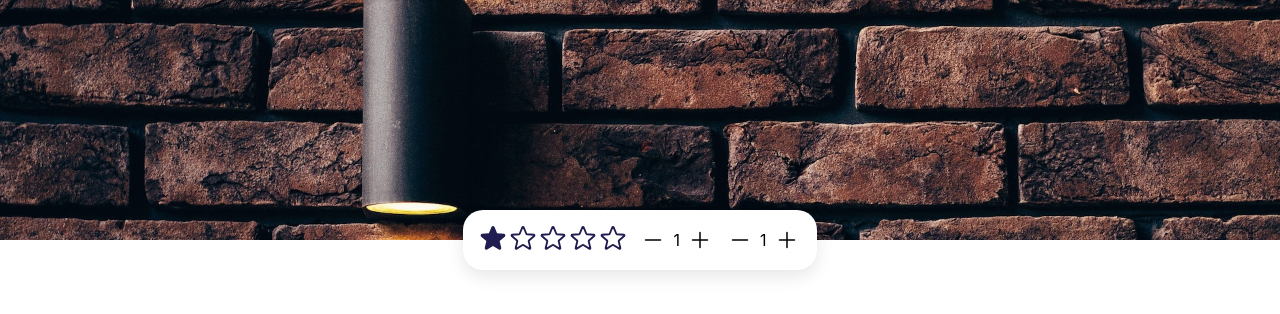
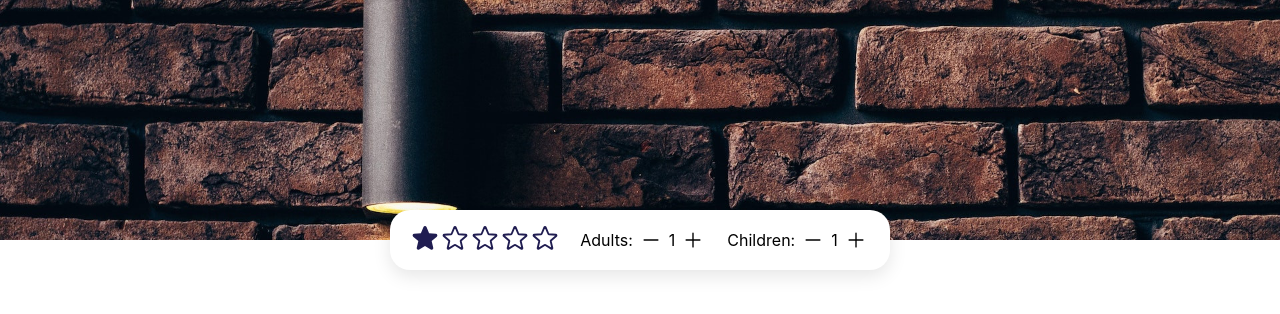
Before and after one commit to sibite/hotel-search, a React (Create React App) app: page / in a window 1280 px wide. Shown: the top 314 px of the page. Built offline with nearby package versions, Linux system fonts and the light colour scheme.

Commit message:
Add Picker labels

```diff
--- a/src/components/HotelFinder/FilterBar/FilterBar.module.scss
+++ b/src/components/HotelFinder/FilterBar/FilterBar.module.scss
@@ -11,6 +11,15 @@
   padding: 5px 10px;
 
   & > * {
-    margin: 5px;
+    margin: 10px;
   }
 }
+
+.control {
+  display: flex;
+  align-items: center;
+
+  & > span {
+    margin-right: 4px;
+  }
+}
--- a/src/components/HotelFinder/FilterBar/FilterBar.tsx
+++ b/src/components/HotelFinder/FilterBar/FilterBar.tsx
@@ -7,10 +7,12 @@ interface Props {}
 const FilterBar: React.FC<Props> = () => (
   <div className={style['filter-bar']}>
     <RatingPicker max={5} />
-    <div>
+    <div className={style.control}>
+      <span>Adults:</span>
       <IntegerPicker min={0} max={10} initial={1} />
     </div>
-    <div>
+    <div className={style.control}>
+      <span>Children:</span>
       <IntegerPicker min={0} max={10} initial={1} />
     </div>
   </div>
--- a/src/components/IntegerPicker/IntegerPicker.module.scss
+++ b/src/components/IntegerPicker/IntegerPicker.module.scss
@@ -6,6 +6,6 @@
 
 .value {
   // font-weight: bold;
-  padding-inline: 5px;
+  padding-inline: 4px;
   pointer-events: none;
 }
--- a/src/components/IntegerPicker/IntegerPicker.tsx
+++ b/src/components/IntegerPicker/IntegerPicker.tsx
@@ -33,7 +33,7 @@ const IntegerPicker: React.FC<Props> = ({ min, max, initial, onPick }) => {
         }}
         disabled={value <= min}
       >
-        <Icon icon={MinusIcon} size={24} />
+        <Icon icon={MinusIcon} size={22} />
       </IconButton>
       <span className={style.value}>{value}</span>
       <IconButton
@@ -42,7 +42,7 @@ const IntegerPicker: React.FC<Props> = ({ min, max, initial, onPick }) => {
         }}
         disabled={value >= max}
       >
-        <Icon icon={PlusIcon} size={24} />
+        <Icon icon={PlusIcon} size={22} />
       </IconButton>
     </div>
   );
```
